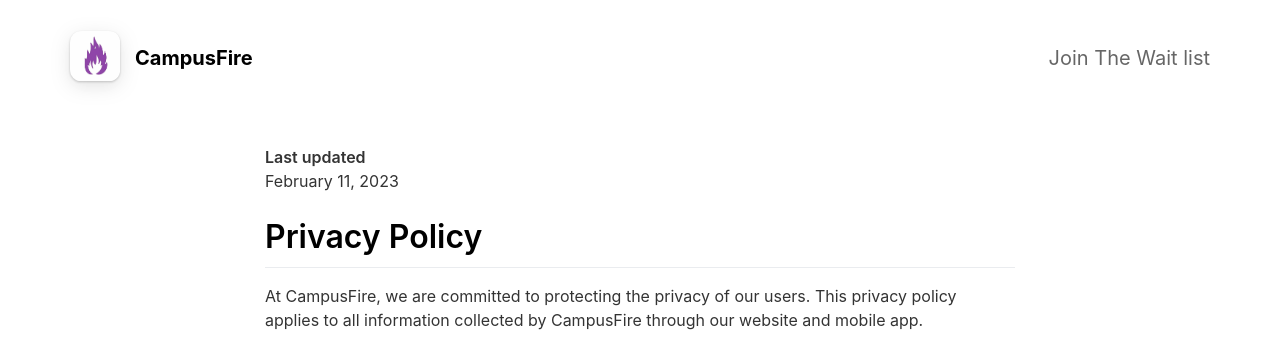
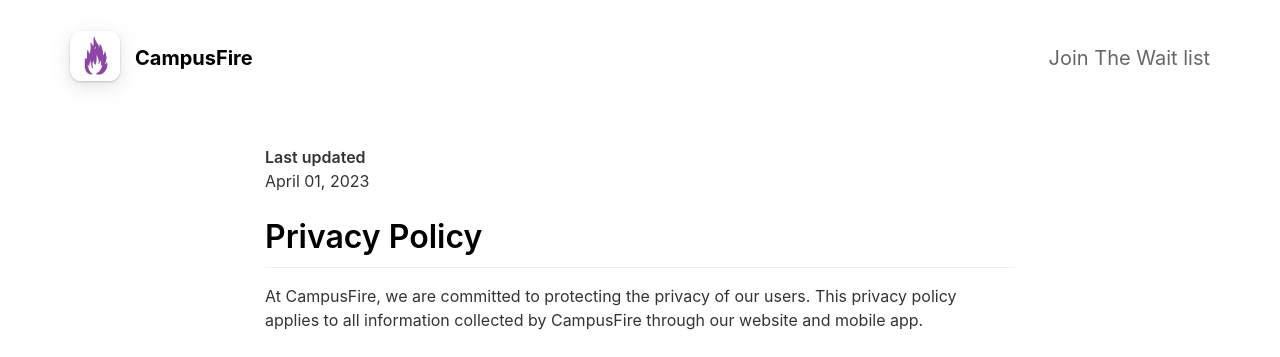
Before and after one commit to Stealth-SS/website, a Jekyll site: the page built from _pages/privacypolicy.md, in a window 1280 px wide. Shown: the top 357 px of the page. Built offline with Jekyll 4.4.1, drawn with Linux system fonts in a browser that asks for light colours; nearby versions of some CDN libraries.

Commit message:
updated the privacy policy and the terms

```diff
--- a/_pages/privacypolicy.md
+++ b/_pages/privacypolicy.md
@@ -5,7 +5,7 @@ include_in_header: false
 ---
 
 **Last updated**
-February 11, 2023
+April 01, 2023
 
 
 
```
Also changed, not shown: _pages/Terms.md (+1 -1 lines).
